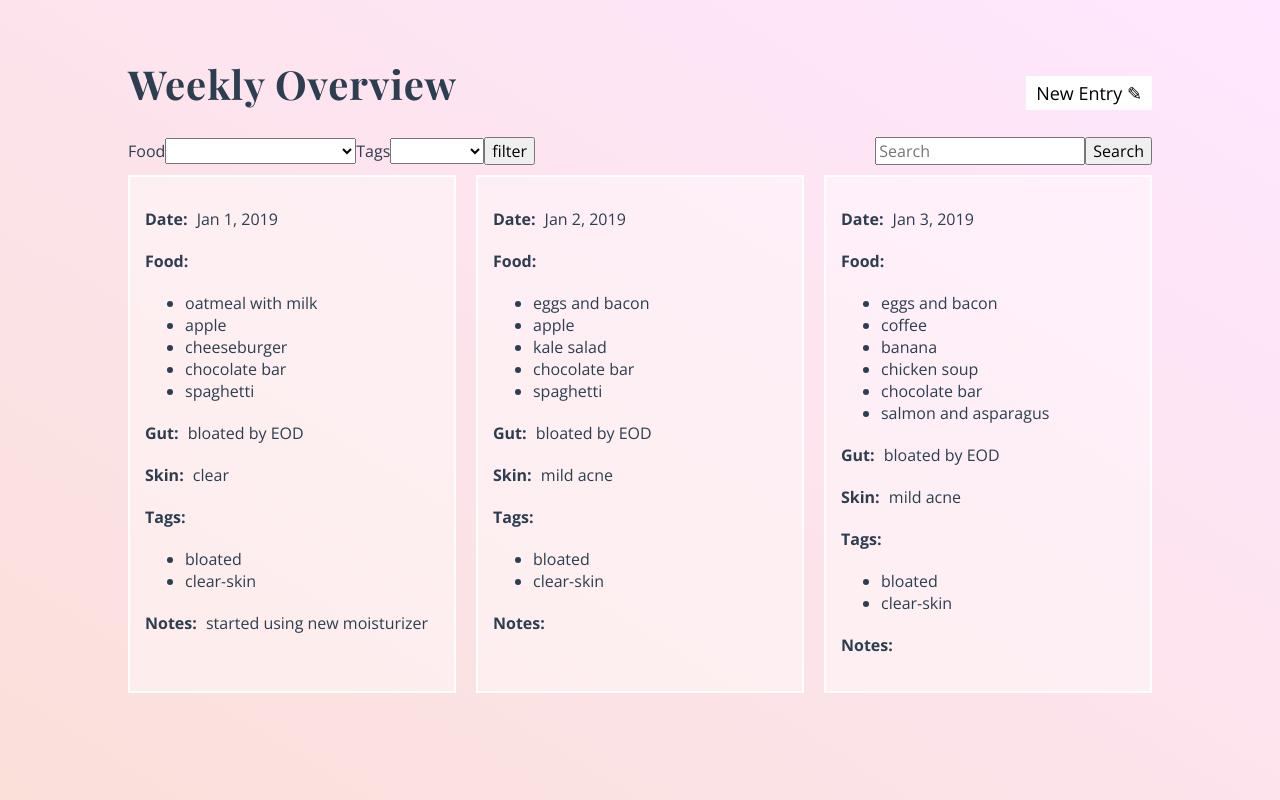
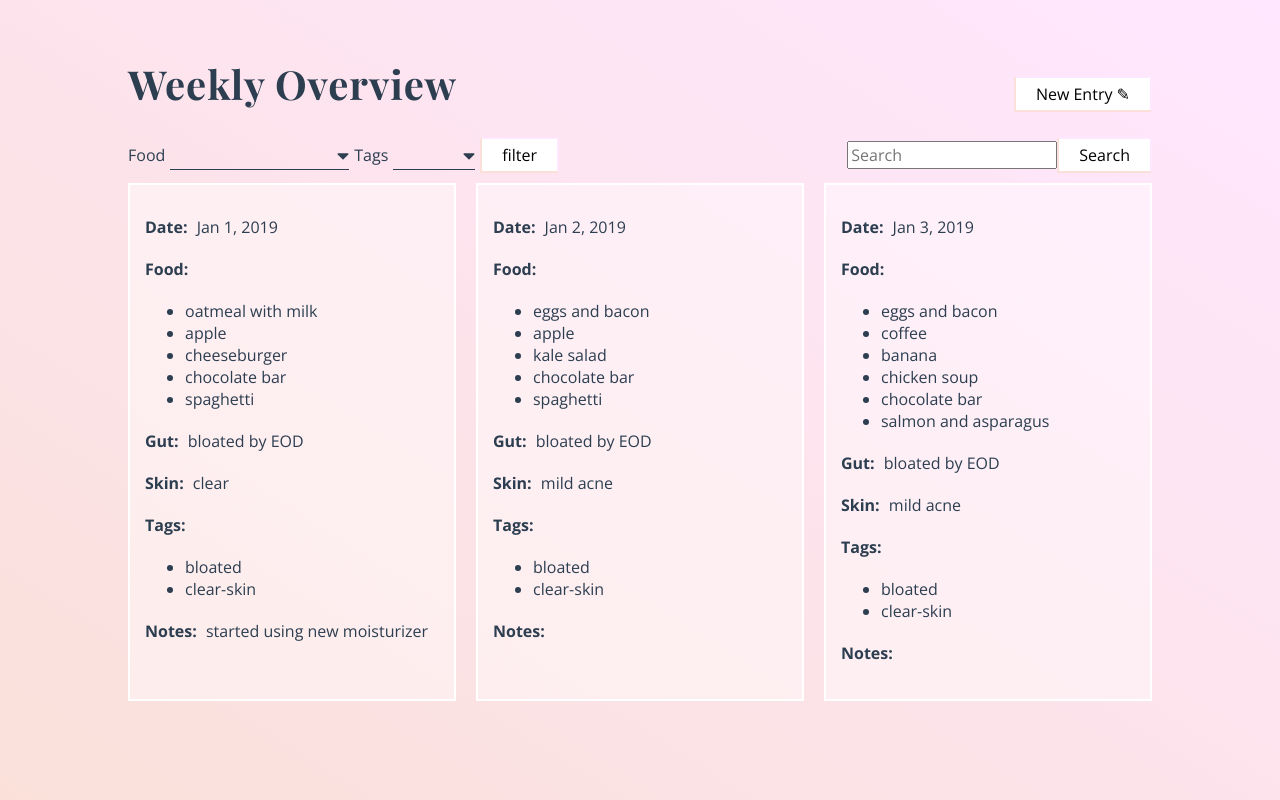
Before and after one commit to ngojenny/food-tracker, a Vue app: page /#/ in a window 1280 px wide. Built offline with nearby package versions, Linux system fonts and the light colour scheme.

Commit message:
global button style

```diff
--- a/src/App.vue
+++ b/src/App.vue
@@ -221,4 +221,14 @@ h5,
 h6 {
   font-family: "Playfair Display", serif;
 }
+
+.btn {
+  background: #ffffff;
+  border: none;
+  padding: 5px 20px;
+  border-left: 2px solid #fae0d9;
+  border-bottom: 2px solid #fae0d9;
+  border-right: 2px solid #ffe7ff;
+  border-top: 2px solid #ffe7ff;
+}
 </style>
--- a/src/components/Dashboard.vue
+++ b/src/components/Dashboard.vue
@@ -2,7 +2,7 @@
   <div class="wrapper">
     <header>
       <h1>Weekly Overview</h1>
-      <button class="add-button" type="button" v-on:click="toggleEntryForm">New Entry ✎</button>
+      <button class="btn btn-add" type="button" v-on:click="toggleEntryForm">New Entry ✎</button>
     </header>
     <main>
       <FilterSortBar :entries="entries" @search-query="searchQuery" @add-filters="addFilters" />
@@ -111,13 +111,10 @@ export default {
   },
   computed: {
     showEntriesMatchingFilterCritera: function() {
-      console.log("calling");
       const filterCriteria = [].concat(...this.filters);
       if (this.searchTerm.length > 0 && this.filters.indexOf(this.searchTerm)) {
         filterCriteria.push(this.searchTerm);
       }
-
-      console.log("filtercriteria", filterCriteria);
 
       if (filterCriteria.length > 0) {
         const matchedEntries = [];
@@ -134,8 +131,6 @@ export default {
                 }
 
                 if (Array.isArray(entry[key])) {
-                  console.log("second push", itemIndex, matchedEntries);
-
                   entry[key].forEach(item => {
                     if (item.description.includes(criteria)) {
                       matchedEntries.push(entry);
@@ -168,13 +163,6 @@ h1 {
   flex-wrap: wrap;
 }
 
-.add-button {
-  border: none;
-  padding: 5px 10px;
-  font-size: 1.8rem;
-  background: #ffffff;
-}
-
 header {
   display: flex;
   align-items: baseline;
--- a/src/components/EntryForm.vue
+++ b/src/components/EntryForm.vue
@@ -39,7 +39,7 @@
         />
         <button class="btn-add-item" type="button" v-on:click="addListItem" data-item="tagItem">+</button>
       </div>
-      <button type="submit">Submit</button>
+      <button class="btn" type="submit">Submit</button>
     </form>
   </div>
 </template>
@@ -185,12 +185,5 @@ ul {
 
 button[type="submit"] {
   margin: 10px auto;
-  background: #ffffff;
-  border: none;
-  padding: 5px 20px;
-  border-left: 2px solid #fae0d9;
-  border-bottom: 2px solid #fae0d9;
-  border-right: 2px solid #ffe7ff;
-  border-top: 2px solid #ffe7ff;
 }
 </style>
--- a/src/components/FilterSortBar.vue
+++ b/src/components/FilterSortBar.vue
@@ -15,12 +15,12 @@
           <option v-for="tag in allTagItems" v-bind:key="tag" :value="tag">{{tag}}</option>
         </select>
       </div>
-      <button type="submit">filter</button>
+      <button class="btn" type="submit">filter</button>
     </form>
     <form v-on:submit.prevent="searchQuery" class="search">
       <label for="search" class="visuallyhidden">Search</label>
       <input type="search" placeholder="Search" v-model="search" />
-      <button type="submit">Search</button>
+      <button class="btn" type="submit">Search</button>
     </form>
     <!-- <pre>
       {{allFoodItems}}
@@ -79,4 +79,18 @@ export default {
   display: flex;
   align-items: baseline;
 }
+
+select {
+  appearance: none;
+  background: transparent;
+  border-radius: 0px;
+  border: none;
+  border-bottom: 1px solid #2c3e50;
+  background: url("../assets/caret-down-solid.svg");
+  background-repeat: no-repeat;
+  background-position: center right;
+  background-size: 12px;
+  padding: 5px;
+  margin: 0 5px;
+}
 </style>
```
Also changed, not shown: src/assets/caret-down-solid.svg (added).
